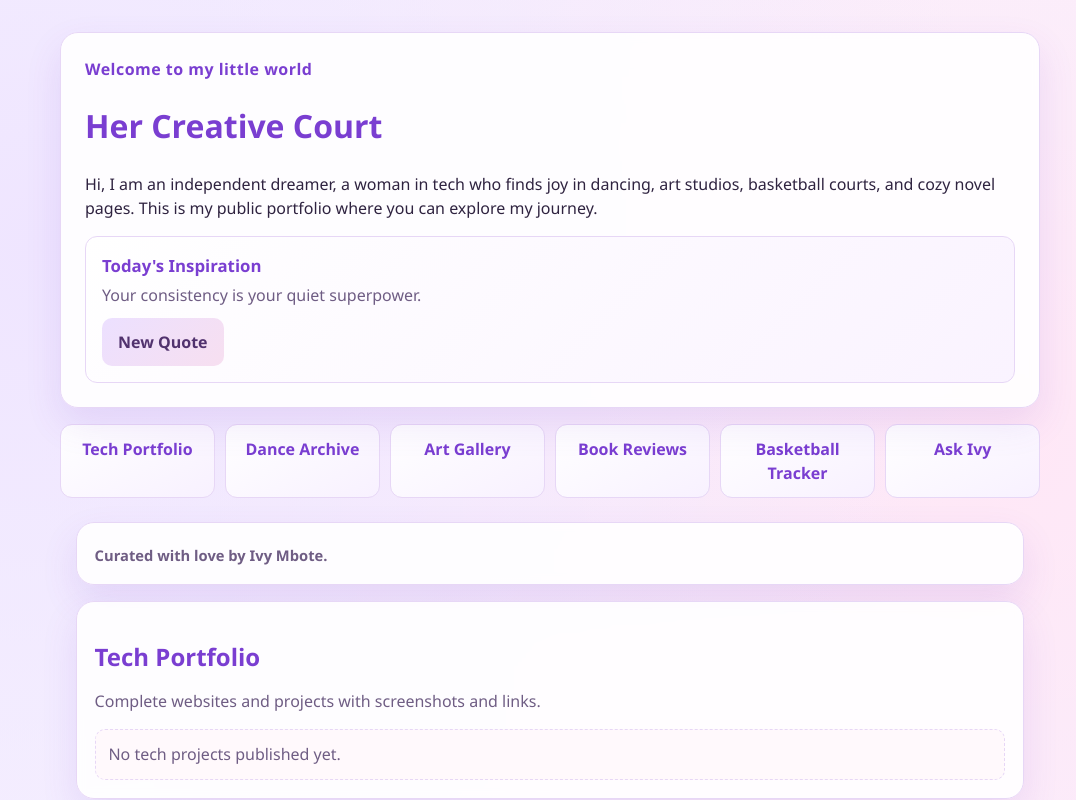
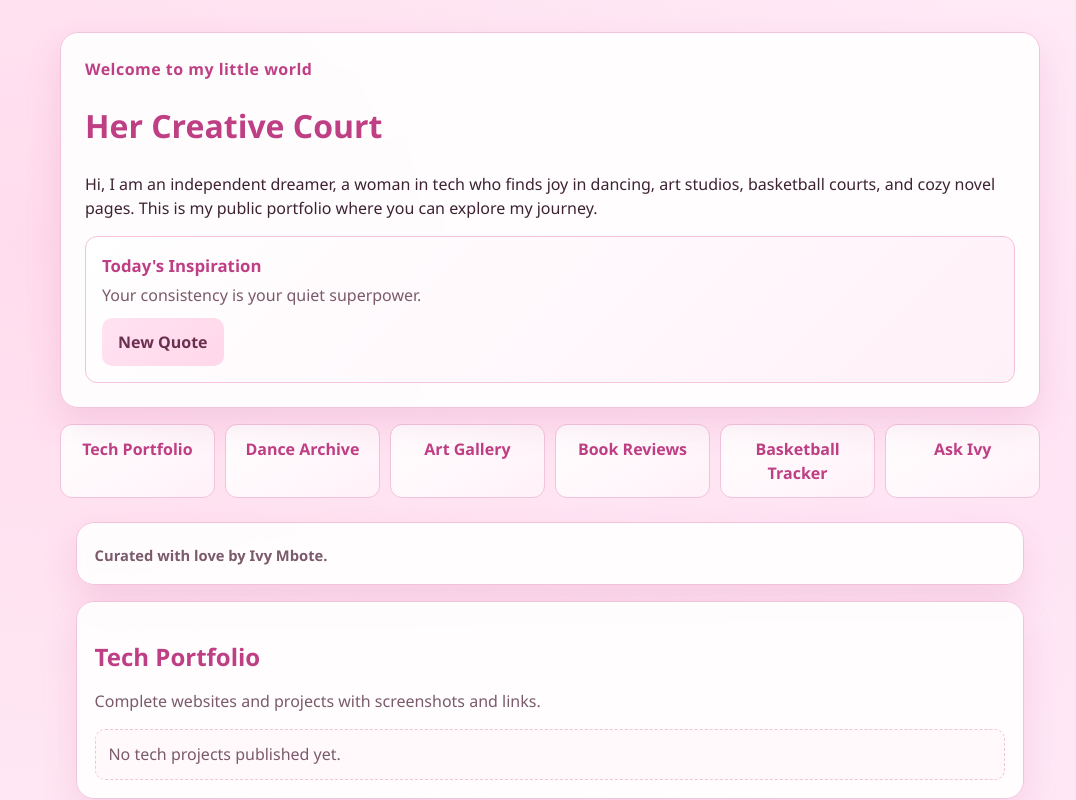
Before and after one commit to Wilson-1907/front, a React (Vite) app: page / in a window 1280 px wide. Shown: the top 800 px of the page, without its empty margins (90-1166 px from the left). Built offline with nearby package versions, Linux system fonts and the light colour scheme.

Commit message:
Restore pink-forward visual theme.
Adjust palette and gradients to bring back a stylish pink identity across the public experience.

```diff
--- a/src/index.css
+++ b/src/index.css
@@ -1,13 +1,13 @@
 :root {
-  --bg: #f8f6ff;
-  --bg-soft: #fdf2fb;
+  --bg: #fff1f8;
+  --bg-soft: #ffe7f3;
   --surface: rgba(255, 255, 255, 0.9);
-  --primary: #9b5de5;
-  --primary-dark: #7a3ed1;
-  --text: #2f2340;
-  --muted: #6f5d84;
-  --border: #e7d7f6;
-  --shadow: 0 16px 36px rgba(122, 62, 209, 0.12);
+  --primary: #e062a6;
+  --primary-dark: #bf3f85;
+  --text: #3d2332;
+  --muted: #7b5a6b;
+  --border: #f3c3dc;
+  --shadow: 0 16px 36px rgba(191, 63, 133, 0.14);
 }
 
 * {
@@ -22,9 +22,9 @@ body {
   margin: 0;
   font-family: "Segoe UI", Tahoma, Geneva, Verdana, sans-serif;
   background:
-    radial-gradient(circle at 10% 10%, #efe5ff 0, transparent 38%),
-    radial-gradient(circle at 85% 18%, #ffe7f6 0, transparent 42%),
-    linear-gradient(160deg, var(--bg), #f5efff 55%, var(--bg-soft));
+    radial-gradient(circle at 10% 10%, #ffdced 0, transparent 38%),
+    radial-gradient(circle at 85% 18%, #ffe4f4 0, transparent 42%),
+    linear-gradient(160deg, var(--bg), #ffedf7 55%, var(--bg-soft));
   color: var(--text);
   line-height: 1.5;
 }
@@ -70,7 +70,7 @@ h3 {
   padding: 1rem;
   border: 1px solid var(--border);
   border-radius: 12px;
-  background: linear-gradient(135deg, #ffffff, #faf3ff);
+  background: linear-gradient(135deg, #ffffff, #fff1f8);
 }
 
 .quote-widget h2 {
@@ -94,7 +94,7 @@ h3 {
 .site-nav a {
   text-align: center;
   text-decoration: none;
-  background: linear-gradient(150deg, #ffffff, #f8f1ff);
+  background: linear-gradient(150deg, #ffffff, #fff1f8);
   color: var(--primary-dark);
   border: 1px solid var(--border);
   padding: 0.75rem 0.5rem;
@@ -105,9 +105,9 @@ h3 {
 
 .site-nav a:hover,
 .site-nav a:focus-visible {
-  background: linear-gradient(150deg, #f7eeff, #ffeaf7);
+  background: linear-gradient(150deg, #fff0f8, #ffe4f1);
   transform: translateY(-2px);
-  box-shadow: 0 8px 16px rgba(122, 62, 209, 0.12);
+  box-shadow: 0 8px 16px rgba(191, 63, 133, 0.14);
 }
 
 main {
@@ -200,7 +200,7 @@ button {
   padding: 0.75rem 1rem;
   font-weight: 700;
   color: #fff;
-  background: linear-gradient(135deg, var(--primary), #c76cc6);
+  background: linear-gradient(135deg, var(--primary), #f081bb);
   cursor: pointer;
   justify-self: start;
 }
@@ -211,8 +211,8 @@ button:focus-visible {
 }
 
 .secondary-btn {
-  background: linear-gradient(135deg, #ece0ff, #f7dff0);
-  color: #51326e;
+  background: linear-gradient(135deg, #ffe2f1, #ffd8ea);
+  color: #6b2f50;
 }
 
 .danger-btn {
@@ -242,7 +242,7 @@ button:focus-visible {
 }
 
 .entry-card {
-  background: linear-gradient(145deg, #ffffff, #fcf6ff);
+  background: linear-gradient(145deg, #ffffff, #fff4fa);
   border: 1px solid var(--border);
   border-radius: 12px;
   padding: 0.85rem;
```
